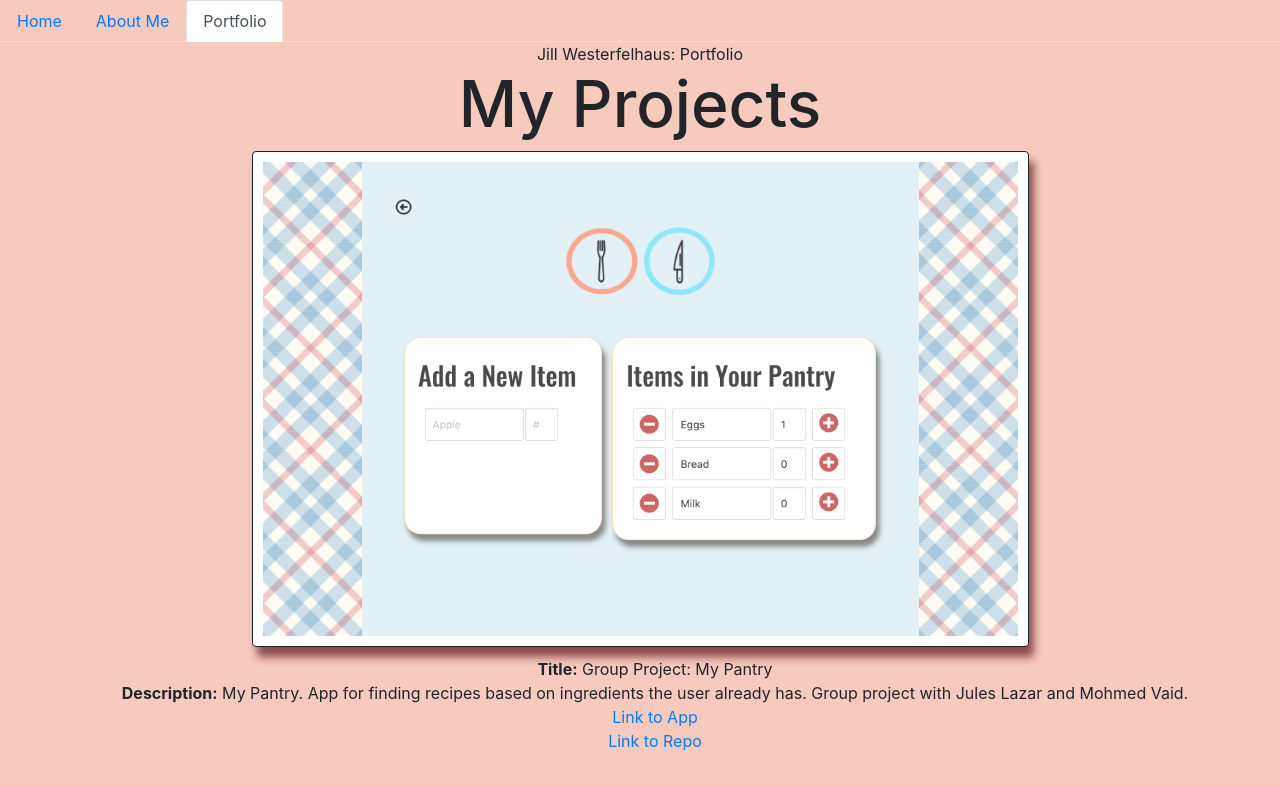
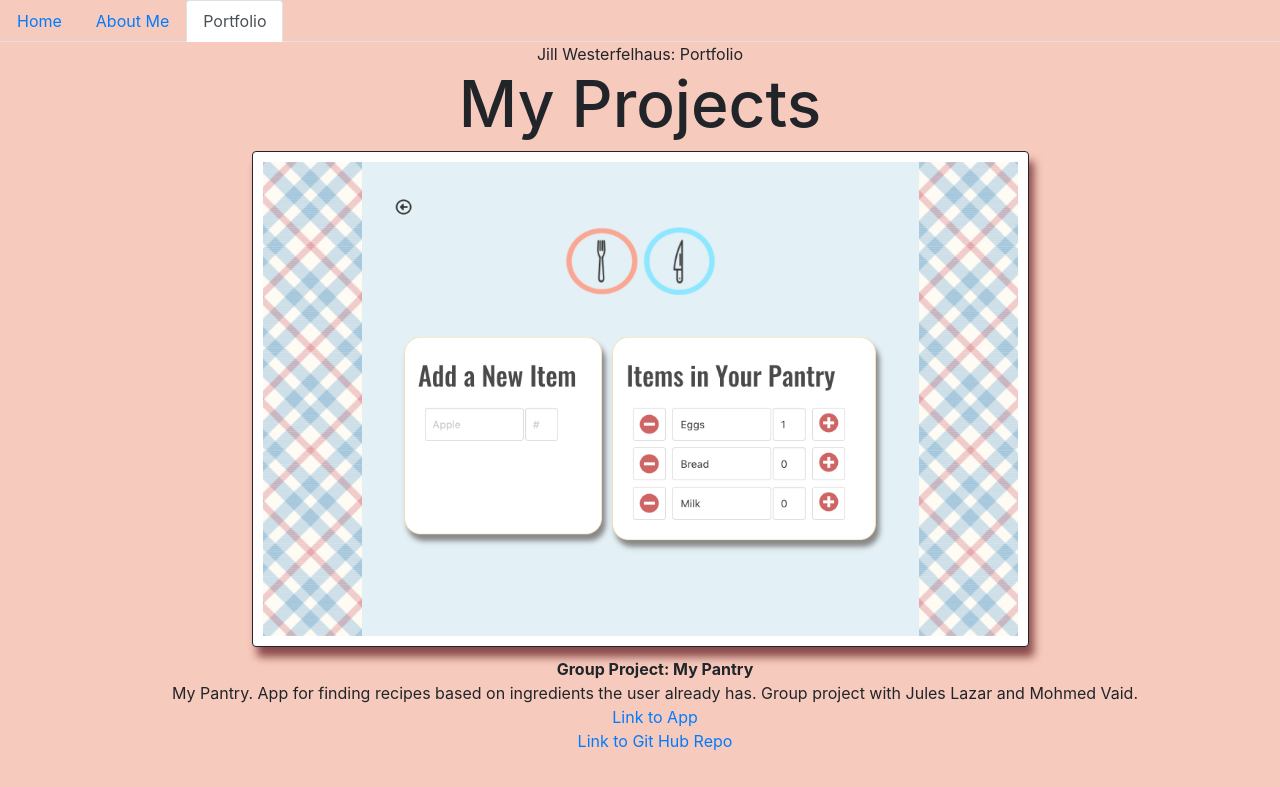
Before and after one commit to JIllWesterfelhaus/ReactPortfolio, a React (Create React App) app in the folder portfolio/: page /portfolio in a window 1280 px wide. Shown: the top 787 px of the page. Built offline with nearby package versions, Linux system fonts and the light colour scheme.

Commit message:
Update Project.js

```diff
--- a/portfolio/src/components/pages/Project.js
+++ b/portfolio/src/components/pages/Project.js
@@ -11,16 +11,16 @@ function Project(props) {
       <div className="content">
         <ul style={{ listStyleType: "none"}}>
           <li>
-            <strong>Title:</strong> {props.title}
+            <strong>{props.title}</strong>
           </li>
           <li>
-            <strong>Description:</strong> {props.description}
+            {props.description}
           </li>
           <li>
             <a href={props.linkToApp}>Link to App</a>
           </li>
           <li>
-            <a href={props.linkToRepo}>Link to Repo</a>
+            <a href={props.linkToRepo}>Link to Git Hub Repo</a>
           </li>
         </ul>
      </div>
```
